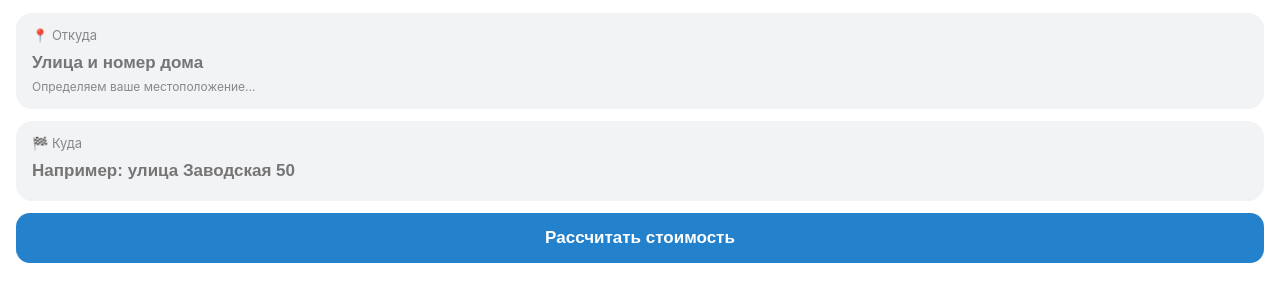
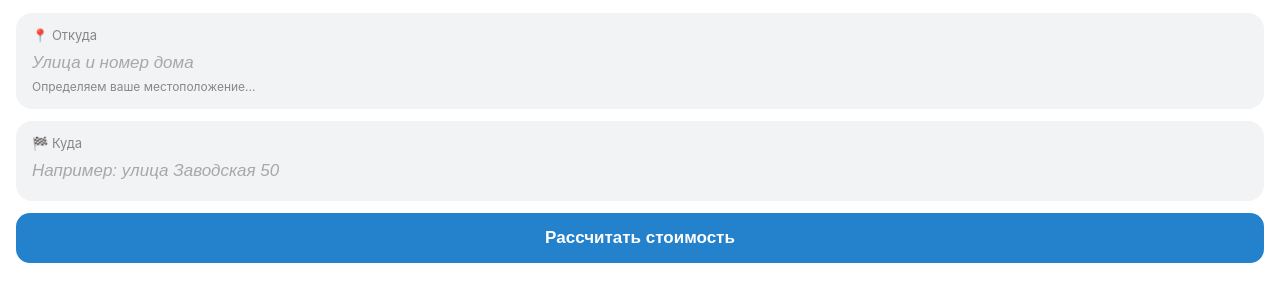
Before and after one commit to Skafterok/WEBSTER-TAXI-SERVICE-UA-, a plain HTML site: page index.html in a window 1280 px wide. Shown: the part 49-350 px from the top of the page. Drawn offline with Linux system fonts and the light colour scheme.

Commit message:
Update index.html

```diff
--- a/index.html
+++ b/index.html
@@ -18,6 +18,7 @@ button{width:100%;border:0;border-radius:14px;padding:15px;font-size:17px;font-w
 button:disabled{opacity:.5}
 .price{font-size:34px;font-weight:700}
 .err{color:#d93025;margin-top:10px;font-size:14px}
+  input::placeholder{font-style:italic;font-weight:300;color:var(--hint);opacity:.7}
 </style>
 </head>
 <body>
```
